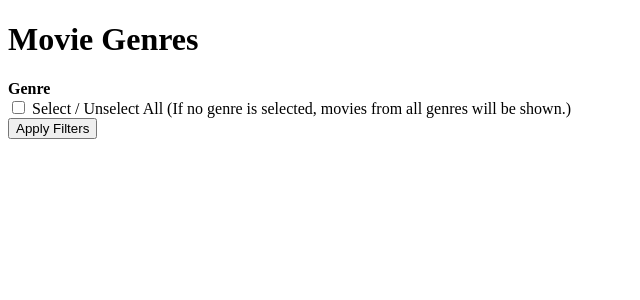
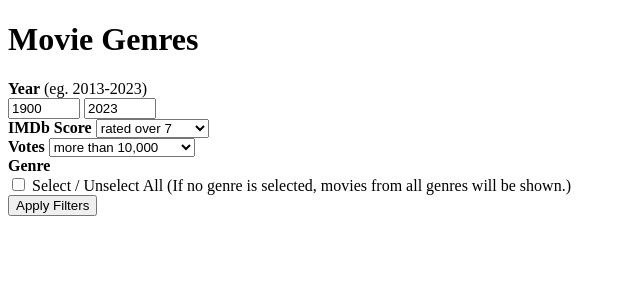
Before and after one commit to bharm16/nextreel, a Flask app: page /setFilters in a window 1280 px wide. Shown: the top 300 px of the page, without its empty margins (0-640 px from the left). Run offline with Flask 3, Linux system fonts and the light colour scheme; data that the repository does not hold is empty; some libraries are stand-ins or nearby versions.

Commit message:
more stuff

```diff
--- a/tmdbsimple-master/scripts/checkTBMD.py
+++ b/tmdbsimple-master/scripts/checkTBMD.py
@@ -1,5 +1,7 @@
 import requests
 import json
+
+from tmdbsimple.createSession import request_token
 
 API_KEY = '1ce9398920594a5521f0d53e9b33c52f'
 
@@ -39,6 +41,7 @@ def create_session_id(api_key, request_token):
 
 
 REQUEST_TOKEN = generate_request_token(API_KEY)
+print(request_token)
 VALID_LOGIN = validate_with_login(API_KEY, REQUEST_TOKEN, "bharm01", "dogtej-xapqeB-gyqvo7")
 
 if VALID_LOGIN:
--- a/tmdbsimple-master/templates/setFilters.html
+++ b/tmdbsimple-master/templates/setFilters.html
@@ -6,6 +6,48 @@
     <body>
         <h1>Movie Genres</h1>
         <form method="POST" action="{{ url_for('setFilters') }}">
+
+            <!-- Year filter -->
+            <div class="form-group">
+                <label for="mood_year1"><b>Year</b> (eg. 2013-2023)</label>
+                <div class="input-group">
+                    <input type="number" name="mood_year1" id="mood_year1" class="form-control" value="1900" min="1900" max="2023" required="" control-id="ControlID-1">
+                    <input type="number" name="mood_year2" id="mood_year2" class="form-control" value="2023" min="1900" max="2023" required="" control-id="ControlID-2">
+                </div>
+            </div>
+
+            <!-- IMDb Score filter -->
+            <div class="form-group">
+                <label for="mood_imdb_rating"><b>IMDb Score</b></label>
+                <select class="form-control" name="mood_imdb_rating" id="mood_imdb_rating" control-id="ControlID-5">
+                    <option value="90">rated over 9</option>
+                    <option value="85">rated over 8.5</option>
+                    <option value="80">rated over 8</option>
+                    <option value="75">rated over 7.5</option>
+                    <option value="70" selected="">rated over 7</option>
+                    <option value="65">rated over 6.5</option>
+                    <option value="60">rated over 6</option>
+                    <option value="3">ignore this filter</option>
+                </select>
+            </div>
+
+            <!-- Votes filter -->
+            <div class="form-group">
+                <label for="mood_imdb_users"><b>Votes</b></label>
+                <select class="form-control" name="mood_imdb_users" id="mood_imdb_users" control-id="ControlID-6">
+                    <option value="1000000">more than 1,000,000</option>
+                    <option value="500000">more than 500,000</option>
+                    <option value="250000">more than 250,000</option>
+                    <option value="100000">more than 100,000</option>
+                    <option value="50000">more than 50,000</option>
+                    <option value="25000">more than 25,000</option>
+                    <option value="10000" selected="">more than 10,000</option>
+                    <option value="5000">more than 5,000</option>
+                    <option value="1000">more than 1,000</option>
+                    <option value="3">ignore this filter</option>
+                </select>
+            </div>
+
             <div class="form-group">
                 <label for="mood_category2"><b>Genre</b></label>
                 <div class="form-check mb-3">
```
Also changed, not shown: tmdbsimple-master/templates/filtered_movies.html (+16 -2 lines), tmdbsimple-master/templates/home.html (+17 -2 lines).
